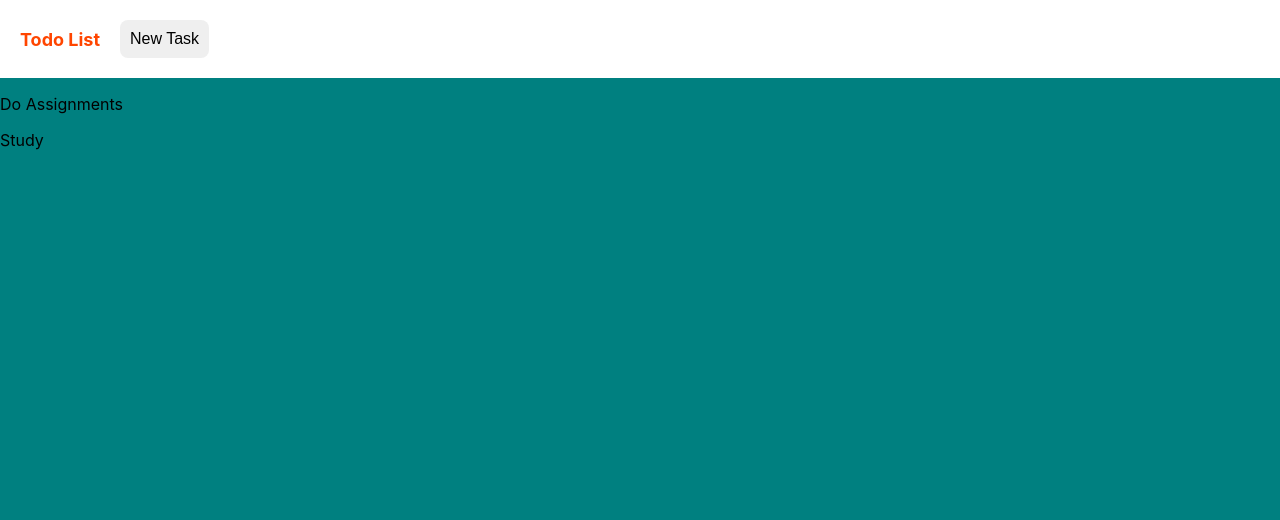
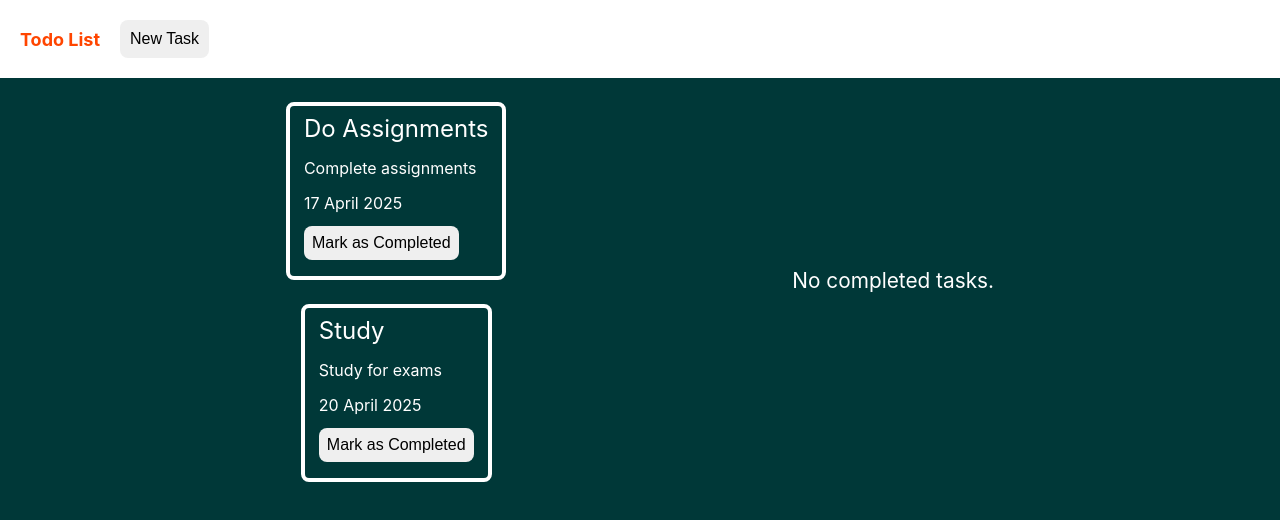
Before and after one commit to wilbertbw/Todo-List, a React (Create React App) app: page / in a window 1280 px wide. Shown: the top 520 px of the page. Built offline with nearby package versions, Linux system fonts and the light colour scheme.

Commit message:
added the other data for tasks being displayed, added a new section for completed tasks

```diff
--- a/src/App.css
+++ b/src/App.css
@@ -1,3 +1,7 @@
+body {
+  background-color: rgb(0, 56, 56);
+}
+
 #TopBar {
   background-color: white;
   padding: 1rem;
@@ -16,7 +20,6 @@
   border: 0px;
   margin: 4px;
   margin-left: 1rem;
-  margin-right: 1rem;
   padding: 10px;
   font-size: 1rem;
   border-radius: 8px;
@@ -26,6 +29,71 @@
   cursor: pointer;
 }
 
-body {
-  background-color: teal;
+#TopBarButton:active {
+  box-shadow: 0 3px 10px rgba(0, 0, 0, 0.3);
 }
+
+#AllTasksContainer {
+  display: flex;
+  justify-content: space-evenly;
+  align-items: center;
+}
+
+#NoTasksText {
+  color: white;
+  font-size: 1.3rem;
+}
+
+#TaskTileContainer {
+  display: flex;
+  justify-content: center;
+  align-items: center;
+  flex-direction: column;
+}
+
+#TaskTile {
+  color: white;
+  border: 4px solid white;
+  border-radius: 8px;
+  margin-top: 1.5rem;
+  padding-left: 10px;
+  padding-right: 10px;
+  padding-top: 2px;
+  padding-bottom: 2px;
+}
+
+#TaskName {
+  margin: 0px;
+  padding-bottom: 9px;
+  padding-top: 6px;
+  padding-left: 4px;
+  padding-right: 4px;
+  font-size: 1.5rem;
+}
+
+#TaskDescription {
+  margin: 0px;
+  padding-bottom: 9px;
+  padding-top: 6px;
+  padding-left: 4px;
+  padding-right: 4px;
+  font-size: 1rem;
+}
+
+#TaskDeadline {
+  margin: 0px;
+  padding-bottom: 9px;
+  padding-top: 6px;
+  padding-left: 4px;
+  padding-right: 4px;
+  font-size: 1rem;
+}
+
+#TaskCompletedButton {
+  border: 0px;
+  margin: 4px;
+  margin-bottom: 14px;
+  padding: 8px;
+  font-size: 1rem;
+  border-radius: 8px;
+}
--- a/src/App.js
+++ b/src/App.js
@@ -8,13 +8,15 @@ function App() {
     {name: "Study", description: "Study for exams", deadline: "20 April 2025", completed: false}
   ]);
 
+  const [completedTasks, setCompletedtasks] = useState([]);
+
   return (
     <>
       <div id="TopBar">
         <p id="TopBarText">Todo List</p>
         <button id="TopBarButton">New Task</button>
       </div>
-      <Tasks taskList={taskList}/>
+      <Tasks taskList={taskList} completedTasks={completedTasks}/>
     </>
   );
 }
--- a/src/components/TaskTile.jsx
+++ b/src/components/TaskTile.jsx
@@ -1,7 +1,10 @@
 export default function TaskTile({ taskData }) {
   return (
-    <div>
-      <p>{taskData.name}</p>
+    <div id="TaskTile">
+      <p id="TaskName">{taskData.name}</p>
+      <p id="TaskDescription">{taskData.description}</p>
+      <p id="TaskDeadline">{taskData.deadline}</p>
+      <button id="TaskCompletedButton">Mark as Completed</button>
     </div>
   )
 }
--- a/src/pages/Task.jsx
+++ b/src/pages/Task.jsx
@@ -1,14 +1,24 @@
 import TaskTile from "../components/TaskTile";
 
-export default function Tasks({ taskList }) {
+export default function Tasks({ taskList, completedTasks }) {
   return (
-    <div>
-      {taskList.length === 0 && <p>No tasks. Add some!</p>}
-      {taskList.length > 0 &&
-        taskList.map((taskData) => (
-          <TaskTile taskData={taskData} />
-        ))
-      }
+    <div id="AllTasksContainer">
+      <div id="TaskTileContainer">
+        {taskList.length === 0 && <p id="NoTasksText">No tasks. Add some!</p>}
+        {taskList.length > 0 &&
+          taskList.map((taskData) => (
+            <TaskTile taskData={taskData} />
+          ))
+        }
+      </div>
+      <div id="TaskTileContainer">
+        {completedTasks.length === 0 && <p id="NoTasksText">No completed tasks.</p>}
+        {completedTasks.length > 0 &&
+          completedTasks.map((taskData) => (
+            <TaskTile taskData={taskData} />
+          ))
+        }
+      </div>
     </div>
   );
 }
```
